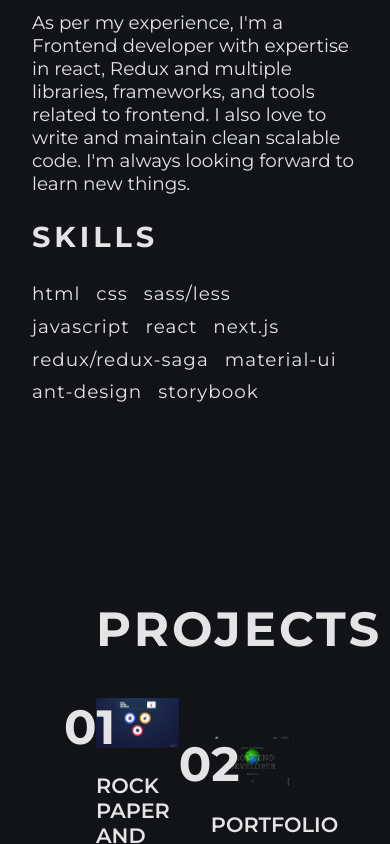
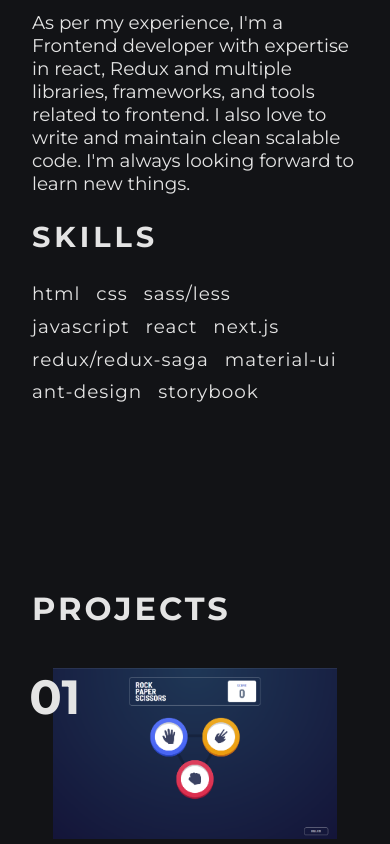
Before and after one commit to vishwa-akshat/portfolio, a React (Create React App) app: page / in a window 390 px wide. Shown: the part 1156-2000 px from the top of the page. Built offline with nearby package versions, Linux system fonts and the light colour scheme.

Commit message:
feat: mobile project section styles

```diff
--- a/src/components/ProjectSection/style.scss
+++ b/src/components/ProjectSection/style.scss
@@ -83,3 +83,37 @@
     }
   }
 }
+
+@media only screen and (max-width: 425px) {
+  .projects-section {
+    box-sizing: border-box;
+    padding: 5rem 2rem;
+
+    .heading {
+      font-size: 2rem;
+    }
+
+    .projects-wrapper {
+      flex-direction: column;
+
+      .wrapper {
+        width: 87%;
+        margin-bottom: 2rem;
+
+        .project-number {
+          left: -1.5rem;
+          font-size: 3rem;
+        }
+
+        .name {
+          font-size: 1.2rem;
+          margin-bottom: 0.5rem;
+        }
+
+        .stack-wrapper {
+          font-size: 0.8rem;
+        }
+      }
+    }
+  }
+}
```
